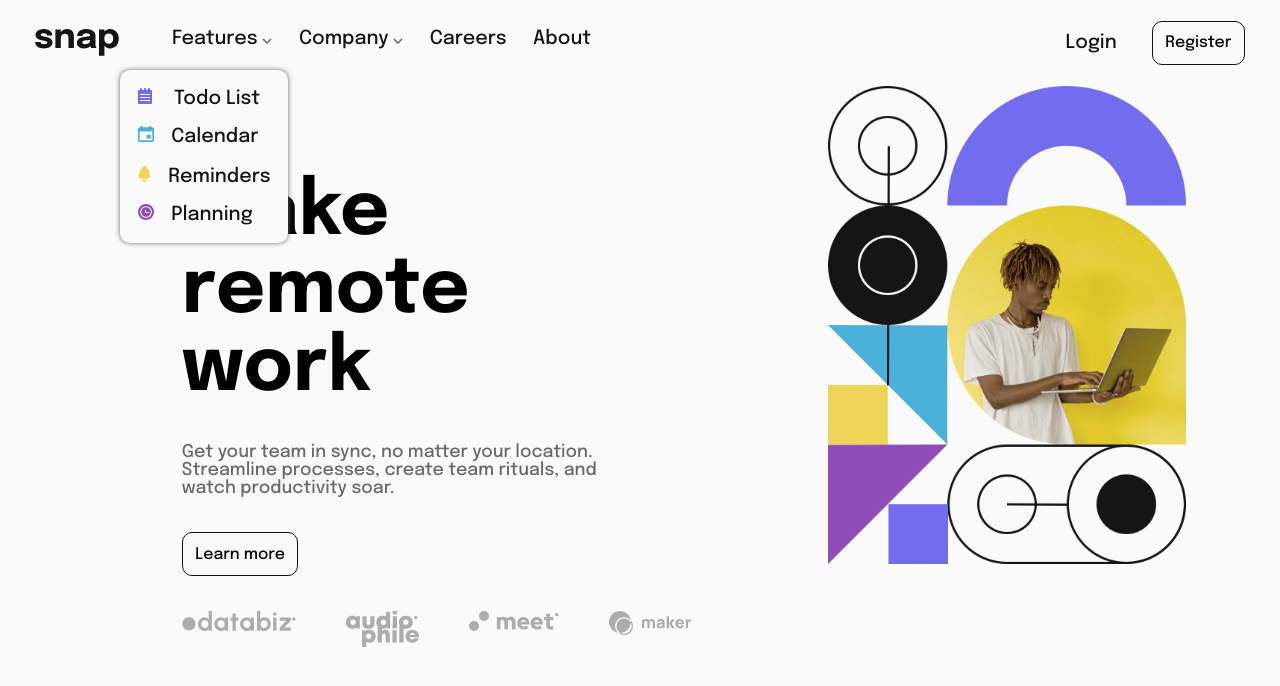
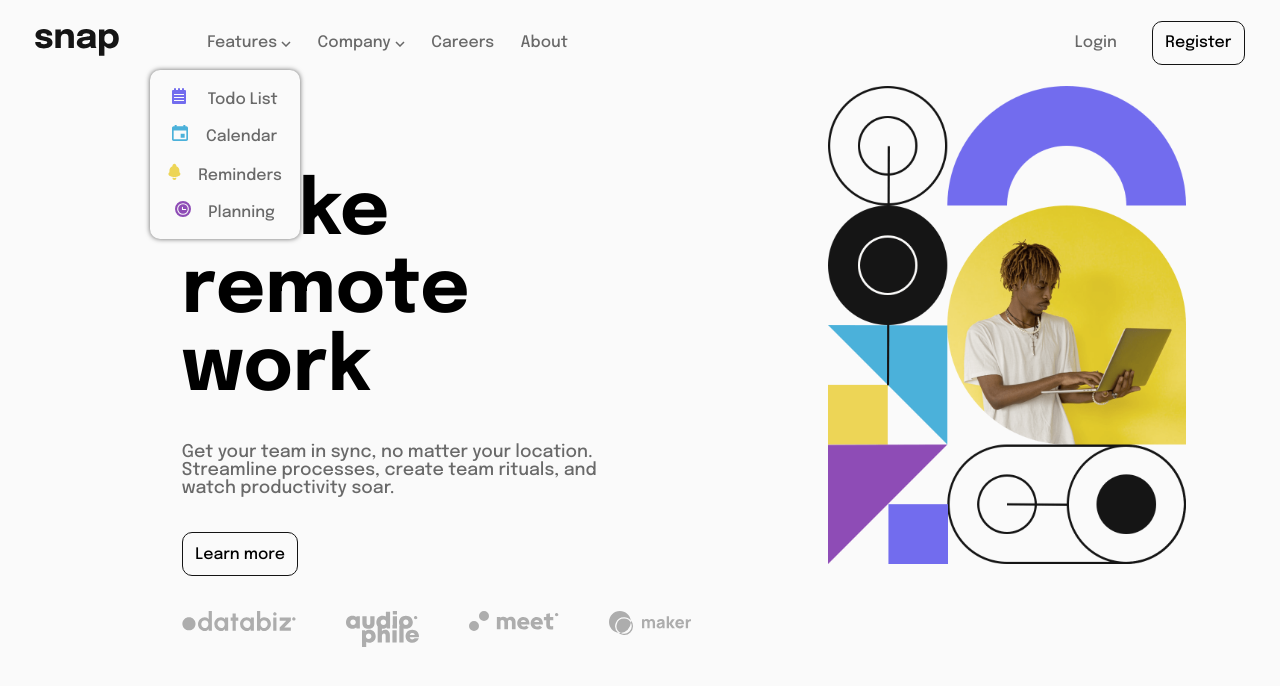
Before and after one commit to Wira-Kusuma/intro-section-with-dropdown-navigation-main, a plain HTML site: page index.html in a window 1280 px wide. Both pictures are taken after a click on the link "Features". Drawn offline with Linux system fonts and the light colour scheme.

Commit message:
Update nav styles and adjust dropdown positions
Added left margin to nav, updated nav link font size, alignment, and color, and adjusted the left position of dropdown menus for better layout and consistency.

```diff
--- a/style.css
+++ b/style.css
@@ -42,6 +42,7 @@ nav img {
 nav {
     display: flex;
     gap: 1.5rem;
+    margin-left: 2rem;
 }
 
 nav a img {
@@ -57,6 +58,9 @@ nav a, .lg a {
     color: var(--Almost-Black);
     cursor: pointer;
     transition: ease-in-out 0.1s;
+    font-size: 0.9rem;
+    align-self: center;
+    color: var(--Medium-Gray);
 }
 
 nav a:hover, .lg a:hover {
@@ -146,7 +150,7 @@ button:hover {
     flex-direction: column;
     gap: 1rem;
     position: absolute;
-    left: 120px;
+    left: 150px;
     top: 70px;
     background-color: var(--Almost-White);
     padding: 1rem;
@@ -162,7 +166,7 @@ button:hover {
     flex-direction: column;
     gap: 1rem;
     position: absolute;
-    left: 300px;
+    left: 320px;
     top: 70px;
     background-color: var(--Almost-White);
     padding: 1rem;
```
